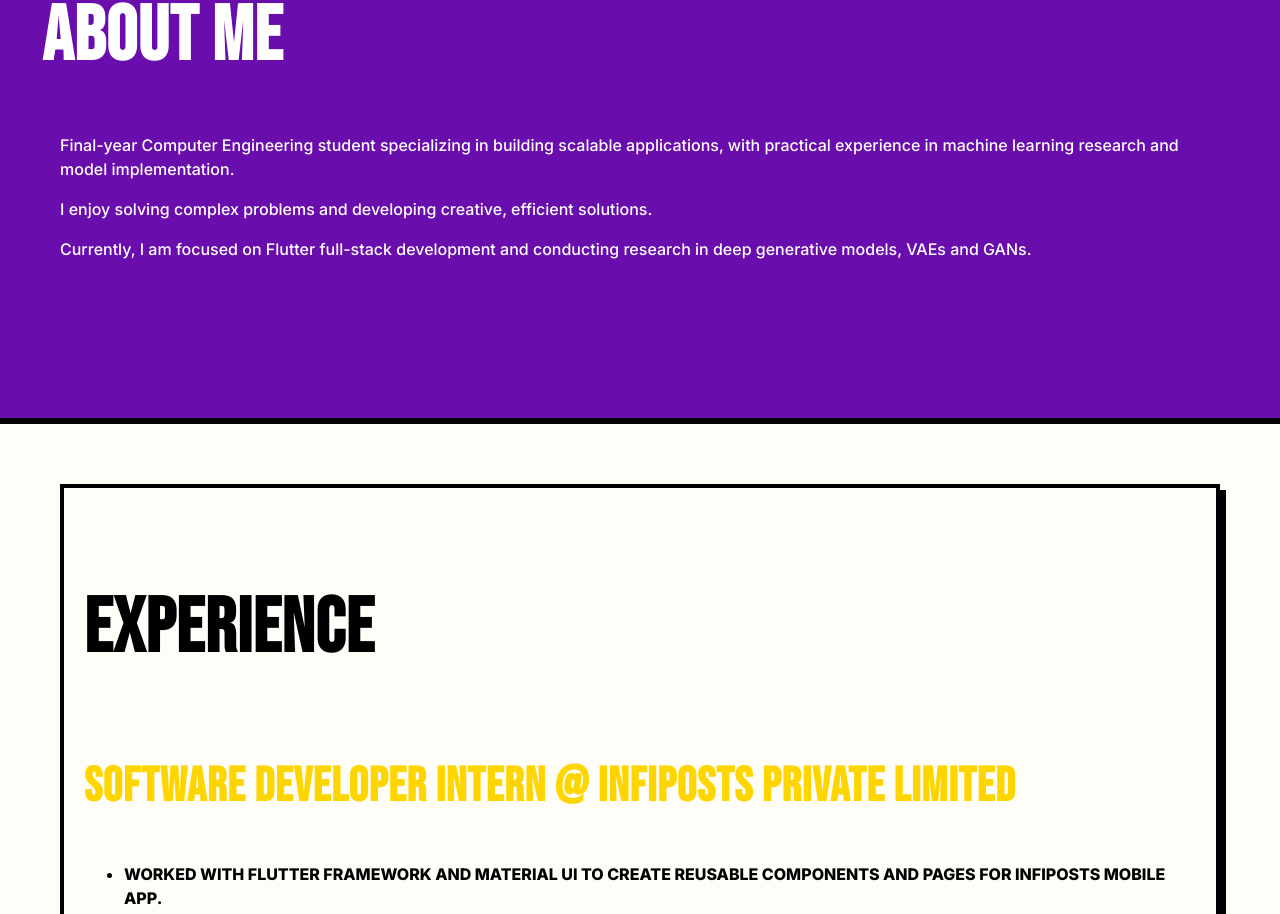
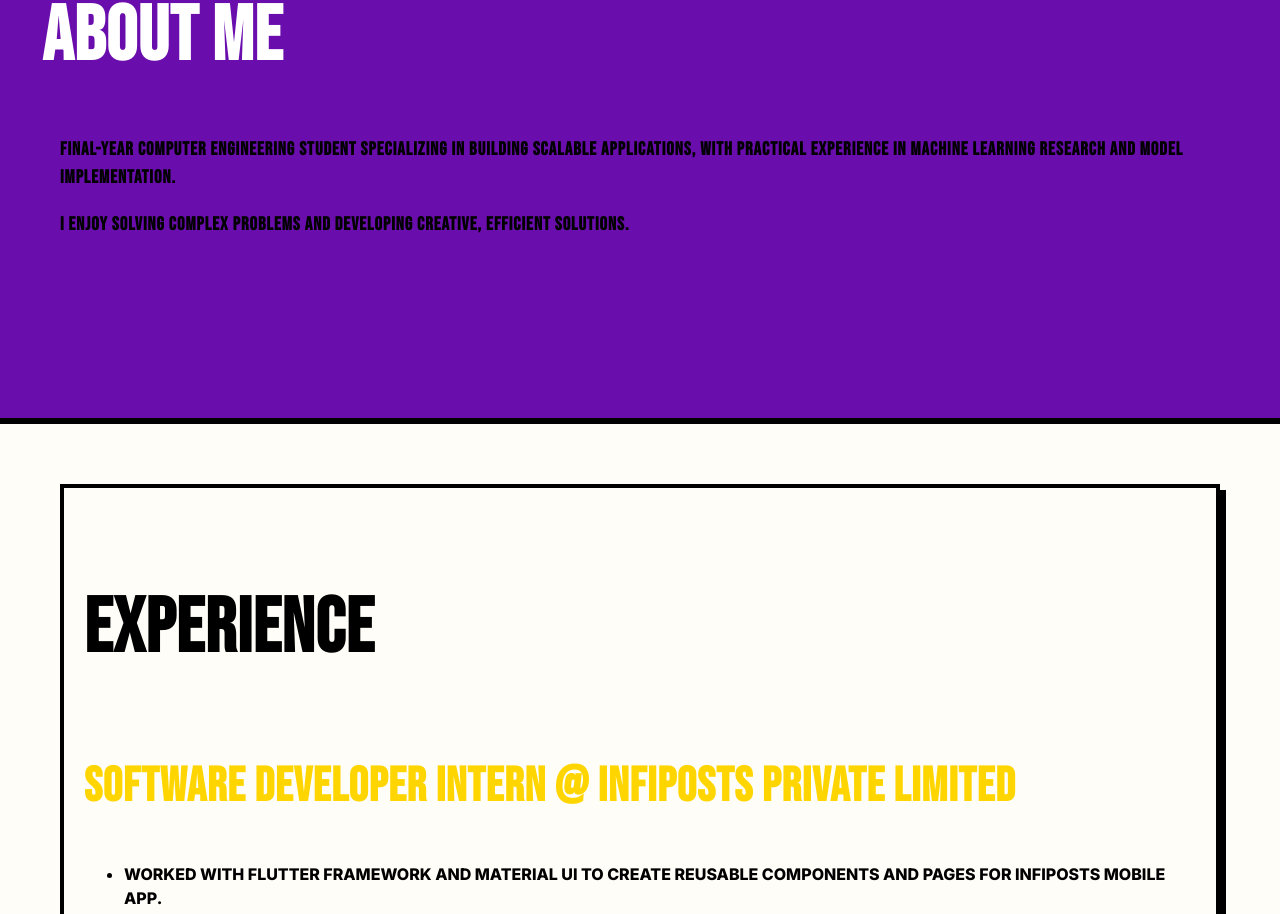
Before and after one commit to MrudulaEranki/personal-website, a React (Vite) app: page / in a window 1280 px wide. Shown: the part 918-1832 px from the top of the page. Built offline with nearby package versions, Linux system fonts and the light colour scheme.

Commit message:
changes on 10.1.26 15:40

```diff
--- a/src/components/about.jsx
+++ b/src/components/about.jsx
@@ -12,13 +12,14 @@ export default function About(){
                 <h1 className="abouttitle">About me</h1>
                 </Col>
                 <Col className="aboutcol">
-                <p>Final-year Computer Engineering student specializing in building
+                <h3>Final-year Computer Engineering student specializing in building
                     scalable applications, with practical experience in
                     machine learning research and model implementation.
-                </p>
-                <p>I enjoy solving complex problems and developing creative, efficient solutions.</p>
-                <p> Currently, I am focused on Flutter full-stack development and conducting research
-    in deep generative models, VAEs and GANs.</p>
+                </h3>
+                <h3>I enjoy solving complex problems and developing creative,
+                     efficient solutions.</h3>
+                {/* <p> Currently, I am focused on Flutter full-stack development and conducting research
+    in deep generative models, VAEs and GANs.</p> */}
                 </Col>
             </Row>
         </Container>
```
